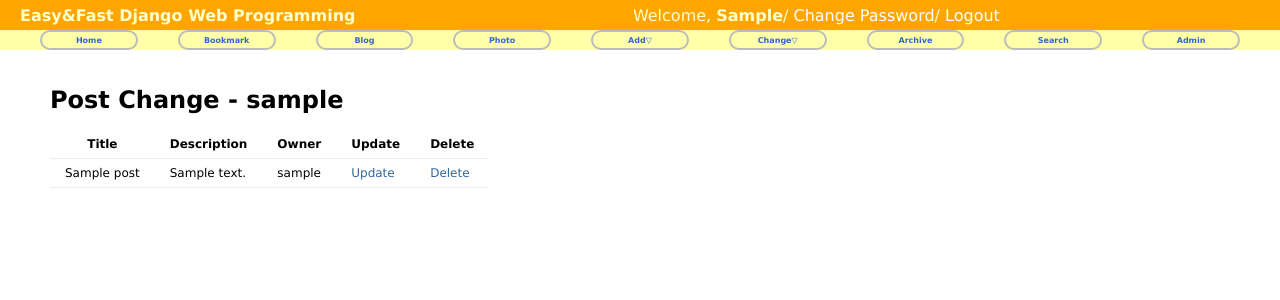
After one commit to MyungSeKyo/DjangoStudy, a Django app: page /blog/change/ in a window 1280 px wide. The commit adds this page. Shown: the top 300 px of the page. Run offline with Django 3.2, Linux system fonts and the light colour scheme; a user stored in the database is signed in; tables that the repository leaves empty hold one stand-in row (values such as "Sample post").

Commit message:
북마크, 블로그 삭제 추가 수정

```diff
--- a/blog/models.py
+++ b/blog/models.py
@@ -1,5 +1,7 @@
 from django.db import models
 from django.urls import reverse
+from django.contrib.auth.models import User
+from django.utils.text import slugify
 # Create your models here.
 
 
@@ -12,6 +14,8 @@ class Post(models.Model):
     content = models.TextField('CONTENT')
     create_date = models.DateTimeField('Create Date', auto_now_add=True)
     modify_date = models.DateTimeField('Modify Date', auto_now=True)
+
+    owner = models.ForeignKey(User, null=True)
 
     class Meta:
         verbose_name = 'post'
@@ -30,3 +34,8 @@ class Post(models.Model):
 
     def get_next_post(self):
         return self.get_next_by_modify_date()
+
+    def save(self, *args, **kwargs):
+        if not self.id:
+            self.slug = slugify(self.title, allow_unicode=True)
+        super(Post, self).save(*args, **kwargs)
--- /dev/null
+++ b/blog/templates/blog/post_change_list.html
@@ -0,0 +1,27 @@
+{% extends 'base.html' %}
+
+{% block title %}post change list{% endblock %}
+
+{% block content %}
+    <div id="content">
+        <h1>Post Change - {{ user }}</h1>
+        <table class="change-list">
+            <tr>
+                <th>Title</th>
+                <th>Description</th>
+                <th>Owner</th>
+                <th>Update</th>
+                <th>Delete</th>
+            </tr>
+            {% for item in object_list %}
+                <tr>
+                    <td>{{ item.title }}</td>
+                    <td>{{ item.description }}</td>
+                    <td>{{ item.owner }}</td>
+                    <td><a href="{% url 'blog:update' item.id %}">Update</a></td>
+                    <td><a href="{% url 'blog:delete' item.id %}">Delete</a></td>
+                </tr>
+            {% endfor %}
+        </table>
+    </div>
+{% endblock content %}
--- a/blog/urls.py
+++ b/blog/urls.py
@@ -4,6 +4,12 @@ from blog.views import *
 app_name = 'blog'
 
 urlpatterns = [
+
+    url(r'^add/$', PostCreateView.as_view(), name='add'),
+    url(r'^change/$', PostChangeLV.as_view(), name='change'),
+    url(r'^(?P<pk>\d+)/update/$', PostUpdateView.as_view(), name='update'),
+    url(r'^(?P<pk>\d+)/delete/$', PostDeleteView.as_view(), name='delete'),
+
     url(r'^$', PostLV.as_view(), name='index'),
     url(r'^post/$', PostLV.as_view(), name='post_list'),
     url(r'^post/(?P<slug>[-\w]+)/$', PostDV.as_view(), name='post_detail'),
@@ -13,4 +19,6 @@ urlpatterns = [
     url(r'^(?P<year>\d+)/(?P<month>[-\w]+)/(?P<day>\d+)/$', PostDAV.as_view(), name='post_day_archive'),
     url(r'^today/$', PostTAV.as_view(), name='post_today_archive'),
     url(r'^search/$', SearchFormView.as_view(), name='search'),
+
+
 ]
--- a/blog/views.py
+++ b/blog/views.py
@@ -1,10 +1,12 @@
 from django.views.generic import ListView, DetailView
-from django.views.generic.edit import FormView
+from django.views.generic.edit import FormView, CreateView, UpdateView, DeleteView
 from django.views.generic.dates import ArchiveIndexView, YearArchiveView, MonthArchiveView, DayArchiveView, TodayArchiveView
 from django.db.models import Q
 from django.shortcuts import render
+from django.core.urlresolvers import reverse_lazy
 from blog.models import Post
 from blog.forms import PostSearchForm
+from MySite.views import LoginRequireMixin
 
 
 class PostLV(ListView):
@@ -59,3 +61,31 @@ class SearchFormView(FormView):
         context['object_list'] = post_list
 
         return render(self.request, self.template_name, context=context)
+
+
+class PostCreateView(CreateView, LoginRequireMixin):
+    model = Post
+    fields = ['title', 'description', 'content']
+    success_url = reverse_lazy('blog:index')
+
+    def form_valid(self, form):
+        form.instance.owner = self.request.user
+        return super(PostCreateView, self).form_valid(form)
+
+
+class PostChangeLV(ListView, LoginRequireMixin):
+    template_name = 'blog/post_change_list.html'
+
+    def get_queryset(self):
+        return Post.objects.filter(owner=self.request.user)
+
+
+class PostUpdateView(UpdateView, LoginRequireMixin):
+    model = Post
+    fields = ['title', 'description', 'content']
+    success_url = reverse_lazy('blog:index')
+
+
+class PostDeleteView(DeleteView, LoginRequireMixin):
+    model = Post
+    success_url = reverse_lazy('blog:index')
--- a/bookmark/models.py
+++ b/bookmark/models.py
@@ -1,11 +1,12 @@
 from django.db import models
-
+from django.contrib.auth.models import User
 # Create your models here.
 
 
 class Bookmark(models.Model):
     title = models.CharField(max_length=100, blank=True, null=True)
     url = models.URLField('url', unique=True)
+    owner = models.ForeignKey(User, null=True)
 
     def __str__(self):
         return self.title
--- a/bookmark/urls.py
+++ b/bookmark/urls.py
@@ -6,4 +6,9 @@ app_name = 'bookmark'
 urlpatterns = [
     url(r'^$', BookmarkLV.as_view(), name='index'),
     url(r'(?P<pk>\d+)/', BookmarkDV.as_view(), name='detail'),
+
+    url(r'^add/$', BookmarkCreateView.as_view(), name='add'),
+    url(r'^change/$', BookmarkChangeLV.as_view(), name='change'),
+    url(r'^(?P<pk>\d+)/update/$', BookmarkUpdateView.as_view(), name='update'),
+    url(r'^(?P<pk>\d+)/delete/$', BookmarkDeleteView.as_view(), name='delete'),
 ]
--- a/templates/base.html
+++ b/templates/base.html
@@ -32,8 +32,15 @@
 
     <li><a href="#">Add&bigtriangledown;</a>
         <ul>
-            <li><a href="#">Bookmark</a></li>
-            <li><a href="#">Blog</a></li>
+            <li><a href="{% url 'bookmark:add' %}">Bookmark</a></li>
+            <li><a href="{% url 'blog:add' %}">Blog</a></li>
+            <li><a href="#">Photo</a></li>
+        </ul>
+    </li>
+    <li><a href="#">Change&bigtriangledown;</a>
+        <ul>
+            <li><a href="{% url 'bookmark:change' %}">Bookmark</a></li>
+            <li><a href="{% url 'blog:change' %}">Blog</a></li>
             <li><a href="#">Photo</a></li>
         </ul>
     </li>
```
Also changed, not shown: MySite/views.py (+8 -0 lines), blog/templates/blog/post_confirm_delete.html (added, +14 -0 lines), blog/templates/blog/post_form.html (added, +19 -0 lines), bookmark/templates/bookmark/bookmark_change_list.html (added, +27 -0 lines), bookmark/templates/bookmark/bookmark_confirm_delete.html (added, +14 -0 lines), bookmark/templates/bookmark/bookmark_form.html (added, +20 -0 lines), bookmark/views.py (+32 -0 lines), templates/registration/login.html (+9 -9 lines), blog/migrations/0002_post_owner.py (added), bookmark/migrations/0002_bookmark_owner.py (added).
